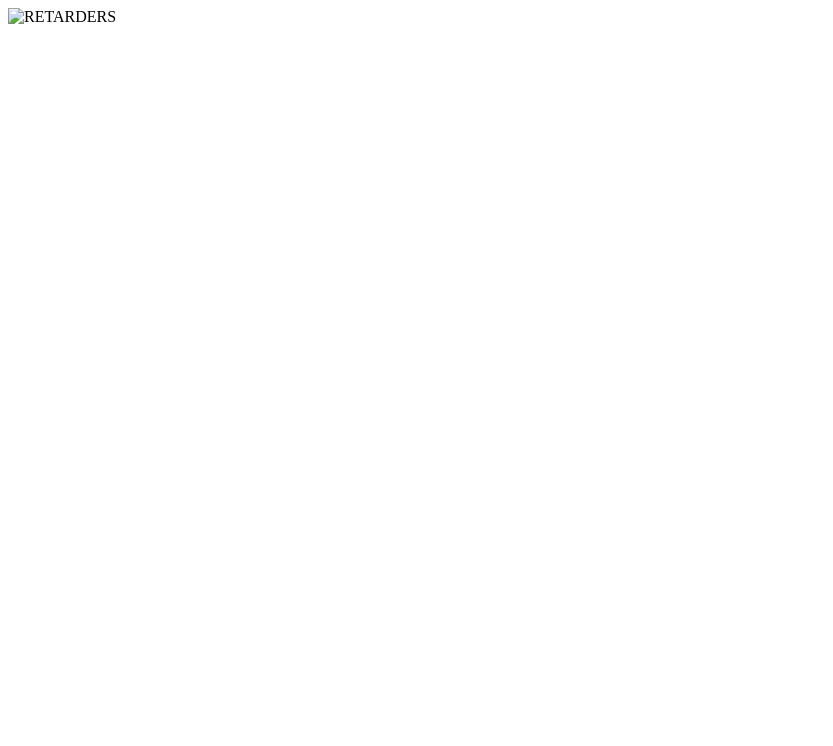
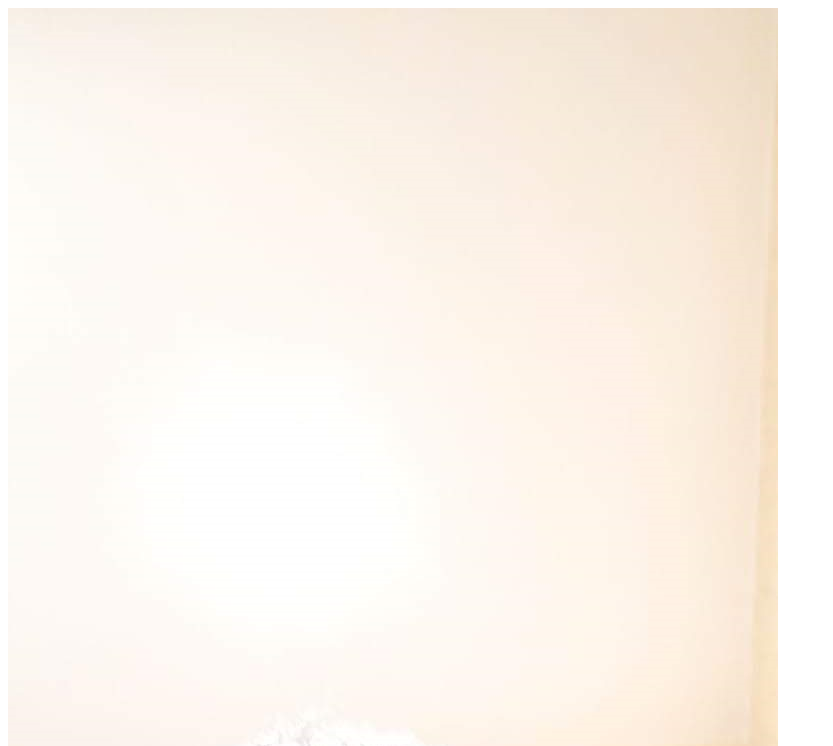
Before and after one commit to L0renco/L0renco.github.io, a plain HTML site: page part1.html in a window 1280 px wide. Shown: the top 746 px of the page, without its empty margins (0-833 px from the left). Drawn offline with Linux system fonts and the light colour scheme.

Commit message:
Update part1.html

```diff
--- a/part1.html
+++ b/part1.html
@@ -2,7 +2,7 @@
 <html>
 <body>
 
-<img src="IMG-20200212-WA0019.jpg" alt="RETARDERS">
+<img src="duda.png" alt="RETARDERS">
 
 </body>
 </html>
```
